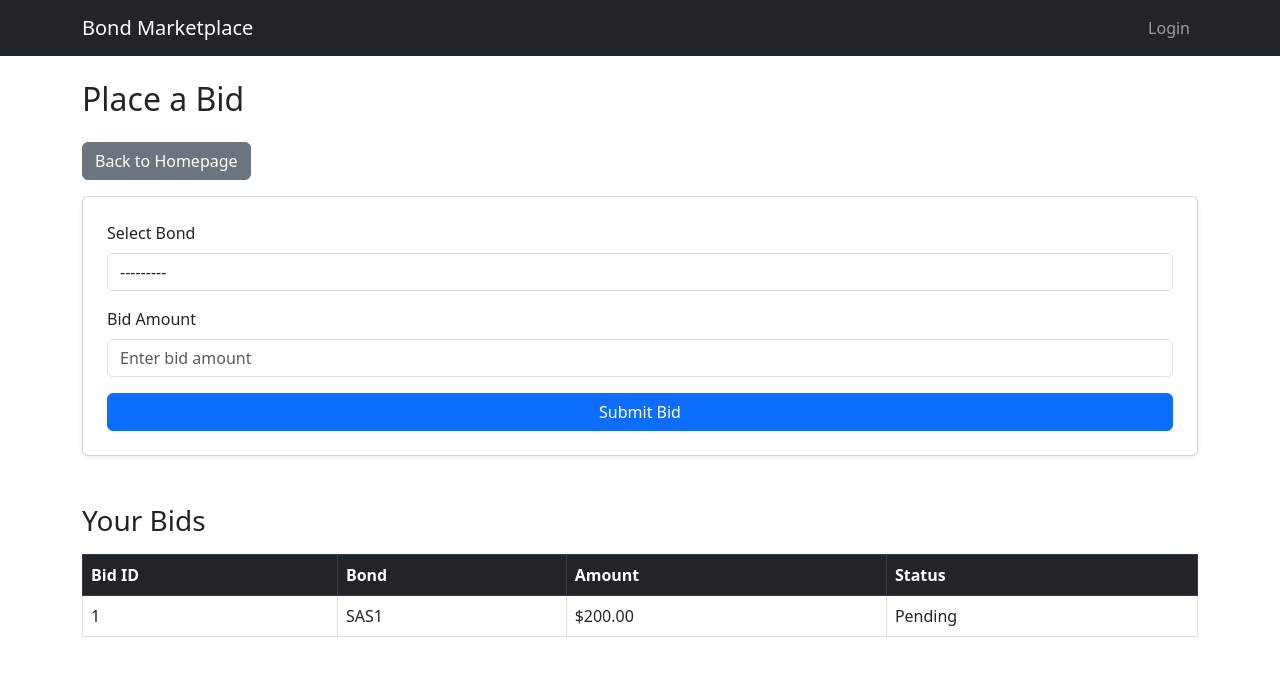
After one commit to snjiraini/ubiquitous-dollop, a Django app: template corporatebonds/bonds/templates/client_bid_page.html in a window 1280 px wide. The commit adds this page. Shown: the top 676 px of the page. Run offline with Django 5.2, Linux system fonts and the light colour scheme; the template is opened without the code that fills it: values that come from a table or form of the project are taken from there, others are empty; data comes from the database, SQL or seed files in the repository; both versions use the stored data as it was after the commit.

Commit message:
Investor able to place b bids and view a list of historical bids

```diff
--- a/corporatebonds/bonds/forms.py
+++ b/corporatebonds/bonds/forms.py
@@ -1,9 +1,16 @@
 from django import forms
 from django.contrib.auth.forms import AuthenticationForm
+from .models import InvestorBondBid
 
 class InvestorLoginForm(AuthenticationForm):
     username = forms.CharField(widget=forms.TextInput(attrs={'class': 'form-control'}))
     password = forms.CharField(widget=forms.PasswordInput(attrs={'class': 'form-control'}))
 
-class BidForm(forms.Form):
-    bid_amount = forms.DecimalField()
+class InvestorBondBidForm(forms.ModelForm):
+    class Meta:
+        model = InvestorBondBid
+        fields = ['token', 'bid_amount']
+        widgets = {
+            'bid_amount': forms.NumberInput(attrs={'class': 'form-control', 'placeholder': 'Enter bid amount'}),
+            'token': forms.Select(attrs={'class': 'form-control'}),
+        }
--- a/corporatebonds/bonds/models.py
+++ b/corporatebonds/bonds/models.py
@@ -1,5 +1,6 @@
 from django.db import models
 from django.contrib.auth.models import User
+from django.core.validators import MinValueValidator, MaxValueValidator
 
 class ListedCompany(models.Model):
     INDUSTRY_CHOICES = [
@@ -18,43 +19,63 @@ class ListedCompany(models.Model):
         ('Exchange Traded Fund', 'Exchange Traded Fund'),
     ]
 
-    ISINCode = models.CharField(max_length=20, unique=True)
-    company_name = models.CharField(max_length=255)
-    trading_symbol = models.CharField(max_length=20, unique=True)
-    industry = models.CharField(max_length=50, choices=INDUSTRY_CHOICES, default='Banking')
-    company_logo = models.ImageField(upload_to='company_logos/', blank=True, null=True)  # Upload to 'media/company_logos/'
+    ISINCode = models.CharField(max_length=12, unique=True, verbose_name="ISIN Code")
+    company_name = models.CharField(max_length=255, verbose_name="Company Name")
+    trading_symbol = models.CharField(max_length=20, unique=True, db_index=True, verbose_name="Trading Symbol")
+    industry = models.CharField(max_length=50, choices=INDUSTRY_CHOICES, default='Banking', verbose_name="Industry")
+    company_logo = models.ImageField(upload_to='company_logos/', blank=True, null=True, verbose_name="Company Logo")
+
+    class Meta:
+        verbose_name = "Listed Company"
+        verbose_name_plural = "Listed Companies"
 
     def __str__(self):
         return f"{self.company_name} ({self.trading_symbol})"
 
 
 class ListedCompanyBond(models.Model):
-    token_name = models.CharField(max_length=255, unique=True)
-    token_symbol = models.CharField(max_length=10, unique=True)
-    initial_supply = models.DecimalField(max_digits=20, decimal_places=2)
-    treasure_account = models.CharField(max_length=255)
-    max_supply = models.DecimalField(max_digits=20, decimal_places=2, null=True, blank=True)
-    issue_date = models.DateField()
-    maturity_date = models.DateField()
-    coupon = models.DecimalField(max_digits=5, decimal_places=2)
+    token_name = models.CharField(max_length=255, unique=True, verbose_name="Token Name")
+    token_symbol = models.CharField(max_length=10, unique=True, verbose_name="Token Symbol")
+    initial_supply = models.DecimalField(max_digits=20, decimal_places=2, verbose_name="Initial Supply")
+    treasure_account = models.CharField(max_length=255, verbose_name="Treasury Account")
+    max_supply = models.DecimalField(max_digits=20, decimal_places=2, null=True, blank=True, verbose_name="Max Supply")
+    issue_date = models.DateField(verbose_name="Issue Date")
+    maturity_date = models.DateField(verbose_name="Maturity Date")
+    coupon = models.DecimalField(
+        max_digits=5, decimal_places=2, validators=[MinValueValidator(0), MaxValueValidator(100)], verbose_name="Coupon Rate (%)"
+    )
     coupon_frequency = models.CharField(
         max_length=50,
-        choices=[('Annual', 'Annual'), ('Semi-Annual', 'Semi-Annual'), ('Quarterly', 'Quarterly'), ('Monthly', 'Monthly')]
+        choices=[('Annual', 'Annual'), ('Semi-Annual', 'Semi-Annual'), ('Quarterly', 'Quarterly'), ('Monthly', 'Monthly')],
+        verbose_name="Coupon Frequency"
     )
-    ISINCode = models.ForeignKey(ListedCompany, on_delete=models.CASCADE, to_field='ISINCode')
-    bond_purpose = models.TextField()
-    outstanding_amount = models.DecimalField(max_digits=20, decimal_places=2)
+    ISINCode = models.ForeignKey(ListedCompany, on_delete=models.CASCADE, related_name="bonds", to_field='ISINCode', verbose_name="ISIN Code")
+    bond_purpose = models.TextField(verbose_name="Bond Purpose")
+    outstanding_amount = models.DecimalField(max_digits=20, decimal_places=2, verbose_name="Outstanding Amount")
+
+    class Meta:
+        verbose_name = "Listed Company Bond"
+        verbose_name_plural = "Listed Company Bonds"
+
+    def clean(self):
+        """Ensure outstanding amount does not exceed max supply."""
+        if self.max_supply and self.outstanding_amount > self.max_supply:
+            raise ValueError("Outstanding amount cannot exceed max supply.")
 
     def __str__(self):
-        return f"{self.token_name} ({self.token_symbol})"
+        return f"{self.token_name} ({self.token_symbol}) - {self.ISINCode.company_name}"
 
 
 class Investor(models.Model):
-    user = models.OneToOneField(User, on_delete=models.CASCADE)  # Links to Django's User model
-    investor_wallet = models.CharField(max_length=255, unique=True)
-    investor_name = models.CharField(max_length=255)
-    id_passport = models.CharField(max_length=50, unique=True)
-    registration_date = models.DateTimeField(auto_now_add=True)
+    user = models.OneToOneField(User, on_delete=models.CASCADE, verbose_name="User")
+    investor_wallet = models.CharField(max_length=255, unique=True, verbose_name="Investor Wallet Address")
+    investor_name = models.CharField(max_length=255, verbose_name="Investor Name")
+    id_passport = models.CharField(max_length=50, unique=True, verbose_name="ID/Passport Number")
+    registration_date = models.DateTimeField(auto_now_add=True, verbose_name="Registration Date")
+
+    class Meta:
+        verbose_name = "Investor"
+        verbose_name_plural = "Investors"
 
     def __str__(self):
         return f"{self.investor_name} ({self.user.username})"
@@ -67,11 +88,15 @@ class InvestorBondBid(models.Model):
         ('Rejected', 'Rejected')
     ]
 
-    bid_id = models.AutoField(primary_key=True)
-    investor = models.ForeignKey(Investor, on_delete=models.CASCADE)
-    token = models.ForeignKey(ListedCompanyBond, on_delete=models.CASCADE)
-    bid_amount = models.DecimalField(max_digits=20, decimal_places=2)
-    bid_status = models.CharField(max_length=20, choices=BID_STATUS_CHOICES, default='Pending')
+    bid_id = models.AutoField(primary_key=True, verbose_name="Bid ID")
+    investor = models.ForeignKey(Investor, on_delete=models.CASCADE, related_name="bids", verbose_name="Investor")
+    token = models.ForeignKey(ListedCompanyBond, on_delete=models.CASCADE, related_name="bids", verbose_name="Token")
+    bid_amount = models.DecimalField(max_digits=20, decimal_places=2, verbose_name="Bid Amount")
+    bid_status = models.CharField(max_length=20, choices=BID_STATUS_CHOICES, default='Pending', verbose_name="Bid Status")
+
+    class Meta:
+        verbose_name = "Investor Bond Bid"
+        verbose_name_plural = "Investor Bond Bids"
 
     def __str__(self):
         return f"Bid {self.bid_id} - {self.investor.user.username} for {self.token.token_name}"
--- a/corporatebonds/bonds/templates/base.html
+++ b/corporatebonds/bonds/templates/base.html
@@ -9,7 +9,7 @@
 <body>
     <nav class="navbar navbar-expand-lg navbar-dark bg-dark">
         <div class="container">
-            <a class="navbar-brand" href="{% url 'view_bonds' %}">Bond Marketplace</a>
+            <a class="navbar-brand" href="{% url 'client_bid_page' %}">Bond Marketplace</a>
             <div class="collapse navbar-collapse">
                 <ul class="navbar-nav ms-auto">
                     {% if user.is_authenticated %}
--- /dev/null
+++ b/corporatebonds/bonds/templates/client_bid_page.html
@@ -0,0 +1,57 @@
+{% extends 'base.html' %}
+
+{% block title %}Place a Bid{% endblock %}
+
+{% block content %}
+<h2 class="mb-4">Place a Bid</h2>
+
+<!-- Back to Homepage Button -->
+<a href="{% url 'homepage' %}" class="btn btn-secondary mb-3">Back to Homepage</a>
+
+<!-- Bid Form -->
+<form method="POST" class="card p-4 shadow-sm">
+    {% csrf_token %}
+    <div class="mb-3">
+        <label for="token" class="form-label">Select Bond</label>
+        {{ form.token }}
+    </div>
+    <div class="mb-3">
+        <label for="bid_amount" class="form-label">Bid Amount</label>
+        {{ form.bid_amount }}
+    </div>
+    <button type="submit" class="btn btn-primary">Submit Bid</button>
+</form>
+
+<!-- Investor Bids Table -->
+<h3 class="mt-5">Your Bids</h3>
+<table class="table table-bordered mt-3">
+    <thead class="table-dark">
+        <tr>
+            <th>Bid ID</th>
+            <th>Bond</th>
+            <th>Amount</th>
+            <th>Status</th>
+        </tr>
+    </thead>
+    <tbody>
+        {% for bid in investor_bids %}
+        <tr>
+            <td>{{ bid.bid_id }}</td>
+            <td>{{ bid.token.token_name }}</td>
+            <td>${{ bid.bid_amount }}</td>
+            <td>
+                <span class="status-dot {% if bid.bid_status == 'Pending' %}pending
+                                       {% elif bid.bid_status == 'Accepted' %}accepted
+                                       {% elif bid.bid_status == 'Rejected' %}rejected{% endif %}">
+                </span>
+                {{ bid.bid_status }}
+            </td>
+        </tr>
+        {% empty %}
+        <tr>
+            <td colspan="4" class="text-center">No bids placed yet.</td>
+        </tr>
+        {% endfor %}
+    </tbody>
+</table>
+{% endblock %}
--- a/corporatebonds/bonds/urls.py
+++ b/corporatebonds/bonds/urls.py
@@ -1,7 +1,8 @@
 from django.urls import path
 from . import views
+from .views import homepage, client_bid_page
 
 urlpatterns = [
-    path('', views.view_bonds, name='view_bonds'),  # Default page for bonds
-    path('bid/<int:bond_id>/', views.place_bid, name='place_bid'),  # Page to place a bid
+    path('', homepage, name='homepage'),  # Homepage
+    path('place-bid/', client_bid_page, name='client_bid_page'),  # Client Bidding Page
 ]
--- a/corporatebonds/corporatebonds/urls.py
+++ b/corporatebonds/corporatebonds/urls.py
@@ -20,11 +20,11 @@ from django.contrib.auth import views as auth_views
 from django.contrib import admin
 from django.urls import path, include
 from django.shortcuts import redirect
-from bonds.views import homepage, investor_login, view_bonds
+from bonds.views import homepage, investor_login, client_bid_page
 
 urlpatterns = [
     path('', homepage, name='homepage'),  # Default homepage
-    path('', lambda request: redirect('view_bonds')),  # Redirects root URL to bonds
+    path('', lambda request: redirect('client_bid_page')),  # Redirects root URL to bonds
     path('login/', include('django.contrib.auth.urls')),
     path('logout/', auth_views.LogoutView.as_view(), name='investor_logout'),  # Proper logout path
     path('bonds/', include('bonds.urls')),
```
Also changed, not shown: corporatebonds/bonds/templates/homepage.html (+9 -3 lines), corporatebonds/bonds/views.py (+19 -17 lines), corporatebonds/bonds/migrations/0001_initial.py, corporatebonds/bonds/migrations/0002_listedcompany_company_logo_listedcompany_industry_and_more.py (deleted), corporatebonds/bonds/migrations/0003_rename_investor_investorbondbid_investor_wallet.py (deleted), corporatebonds/bonds/migrations/0004_rename_investor_wallet_investorbondbid_investor_and_more.py (deleted), corporatebonds/bonds/migrations/0005_listedcompany_company_logo_listedcompany_industry_and_more.py (deleted), corporatebonds/corporatebonds/settings.py (line endings or trailing spaces), corporatebonds/db.sqlite3, corporatebonds/media/company_logos/CarnGenLogo.png (added), corporatebonds/media/company_logos/equity-bank-logo_FTrid7r.png (added), corporatebonds/media/company_logos/ke-sasn-logo-min_SjY9zZI.png (added), 2 other files.
